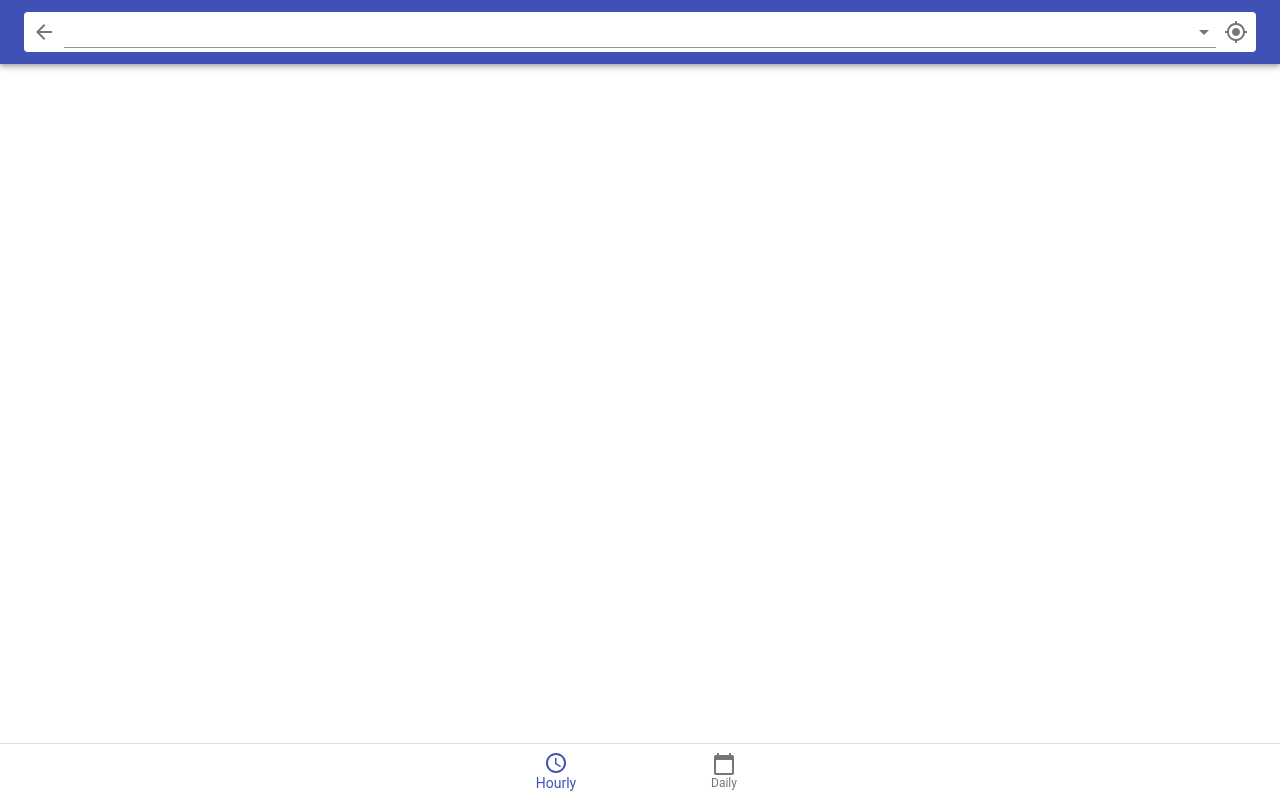
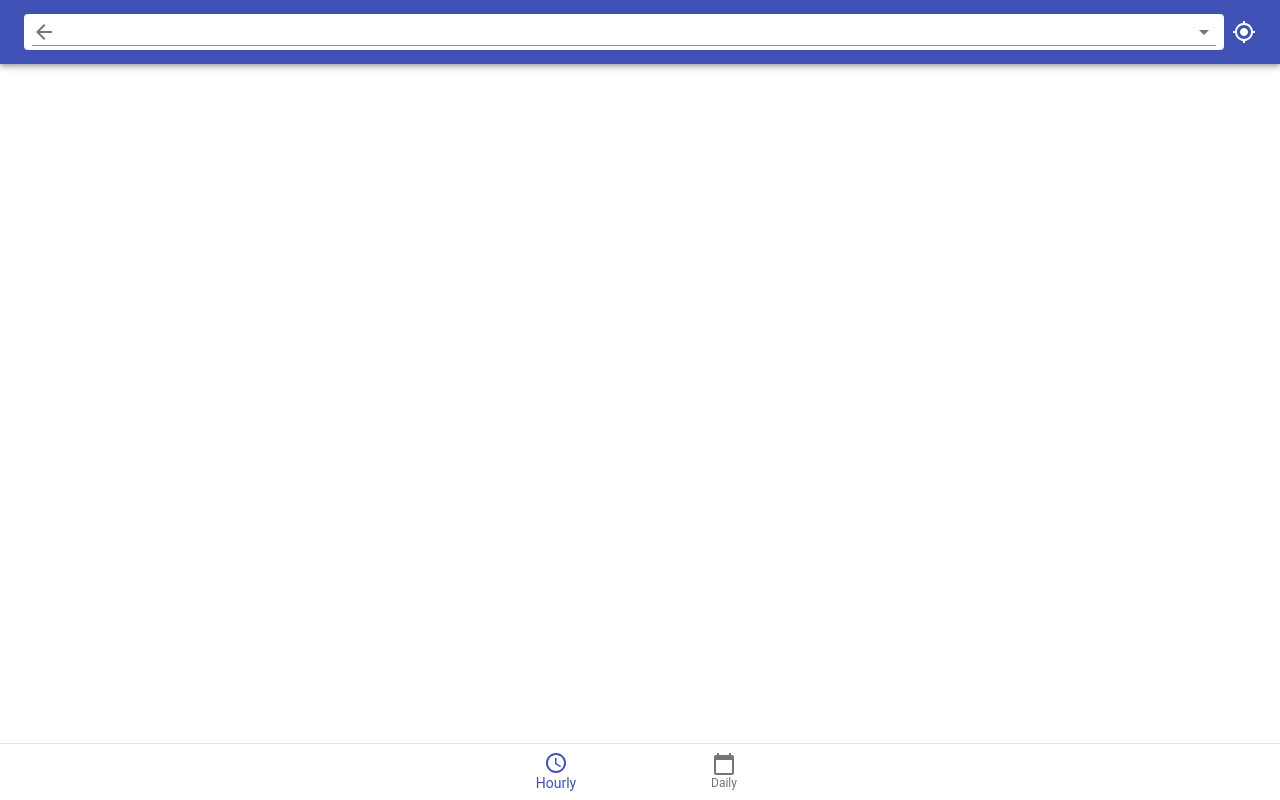
Before and after one commit to LingCalvin/weather-react, a React (Create React App) app: page / in a window 1280 px wide. Both pictures are taken after a click on the button 132 px from the left and 32 px from the top of the page. Built offline with nearby package versions, Linux system fonts and the light colour scheme.

Commit message:
Widen location suggestion list

```diff
--- a/src/arcgis-geocoding/components/search.tsx
+++ b/src/arcgis-geocoding/components/search.tsx
@@ -1,4 +1,4 @@
-import { TextField, TextFieldProps } from "@material-ui/core";
+import { InputAdornment, InputProps, TextField } from "@material-ui/core";
 import { Autocomplete } from "@material-ui/lab";
 import { useEffect, useRef, useState } from "react";
 import useDebouncedValue from "../../common/hooks/use-debounced-value";
@@ -9,18 +9,18 @@ import arcGISGeocodingService from "../services/arcgis-geocoding.service";
 
 interface SearchProps {
   onSelectionChange: (value: Candidate) => void;
-  textFieldProps?: TextFieldProps;
   fullWidth?: boolean;
   className?: string;
   suggestParams?: Omit<SuggestParams, "text" | "f">;
+  startAdornment?: InputProps["startAdornment"];
 }
 
 export default function Search({
   onSelectionChange,
-  textFieldProps,
   fullWidth,
   className,
   suggestParams,
+  startAdornment,
 }: SearchProps) {
   const [value, setValue] = useState<Suggestion | null>(null);
   const [inputValue, setInputValue] = useState("");
@@ -82,8 +82,10 @@ export default function Search({
           {...params}
           InputProps={{
             ...params.InputProps,
+            startAdornment: startAdornment ? (
+              <InputAdornment position="start">{startAdornment}</InputAdornment>
+            ) : undefined,
           }}
-          {...textFieldProps}
         />
       )}
     />
--- a/src/dashboard/pages/dashboard.page.styles.tsx
+++ b/src/dashboard/pages/dashboard.page.styles.tsx
@@ -32,6 +32,13 @@ const useStyles = makeStyles((theme) => ({
     alignItems: "center",
     gap: theme.spacing(1),
     borderRadius: theme.shape.borderRadius,
+    flexGrow: 1,
+  },
+  searchOrLocateContainer: {
+    width: "100%",
+    display: "flex",
+    alignItems: "center",
+    gap: theme.spacing(1),
   },
   searchExitButton: {
     padding: 0,
--- a/src/dashboard/pages/dashboard.page.tsx
+++ b/src/dashboard/pages/dashboard.page.tsx
@@ -243,15 +243,18 @@ export default function DashboardPage() {
                 </IconButton>
               </>
             ) : (
+              <div className={classes.searchOrLocateContainer}>
                 <div className={classes.searchContainer}>
+                  <Search
+                    fullWidth
+                    startAdornment={
                       <IconButton
                         className={classes.searchExitButton}
                         onClick={() => setShowSearch(false)}
                       >
                         <ArrowBackIcon />
                       </IconButton>
-                <Search
-                  fullWidth
+                    }
                     suggestParams={{
                       category: ["Postal", "Populated Place"],
                       countryCode: "USA",
@@ -261,7 +264,9 @@ export default function DashboardPage() {
                       updateLocation(y, x);
                     }}
                   />
+                </div>
                 <IconButton
+                  color="inherit"
                   className={classes.searchExitButton}
                   onClick={() => {
                     setShowSearch(false);
```
Lines whose indentation alone changed are shown as unchanged.
